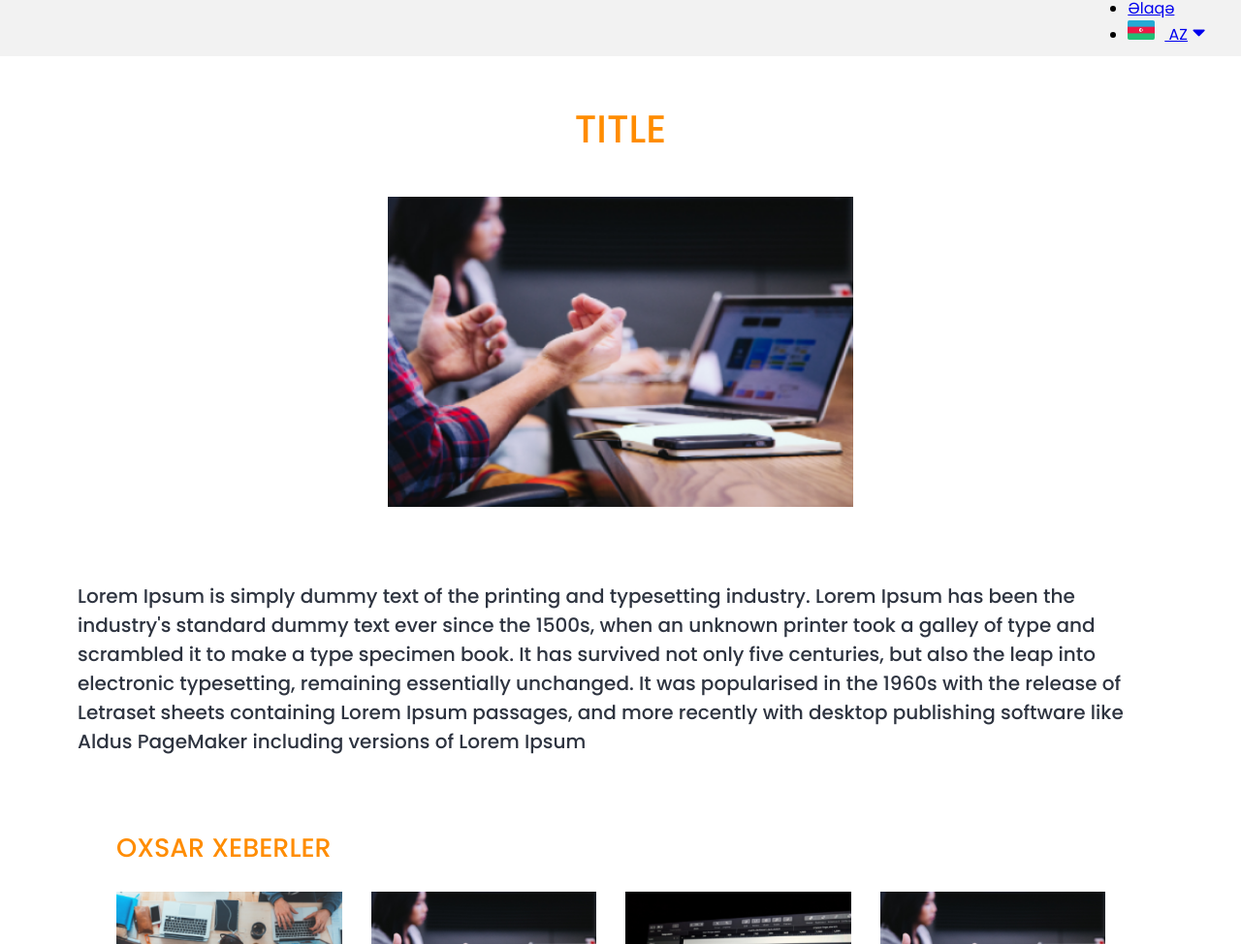
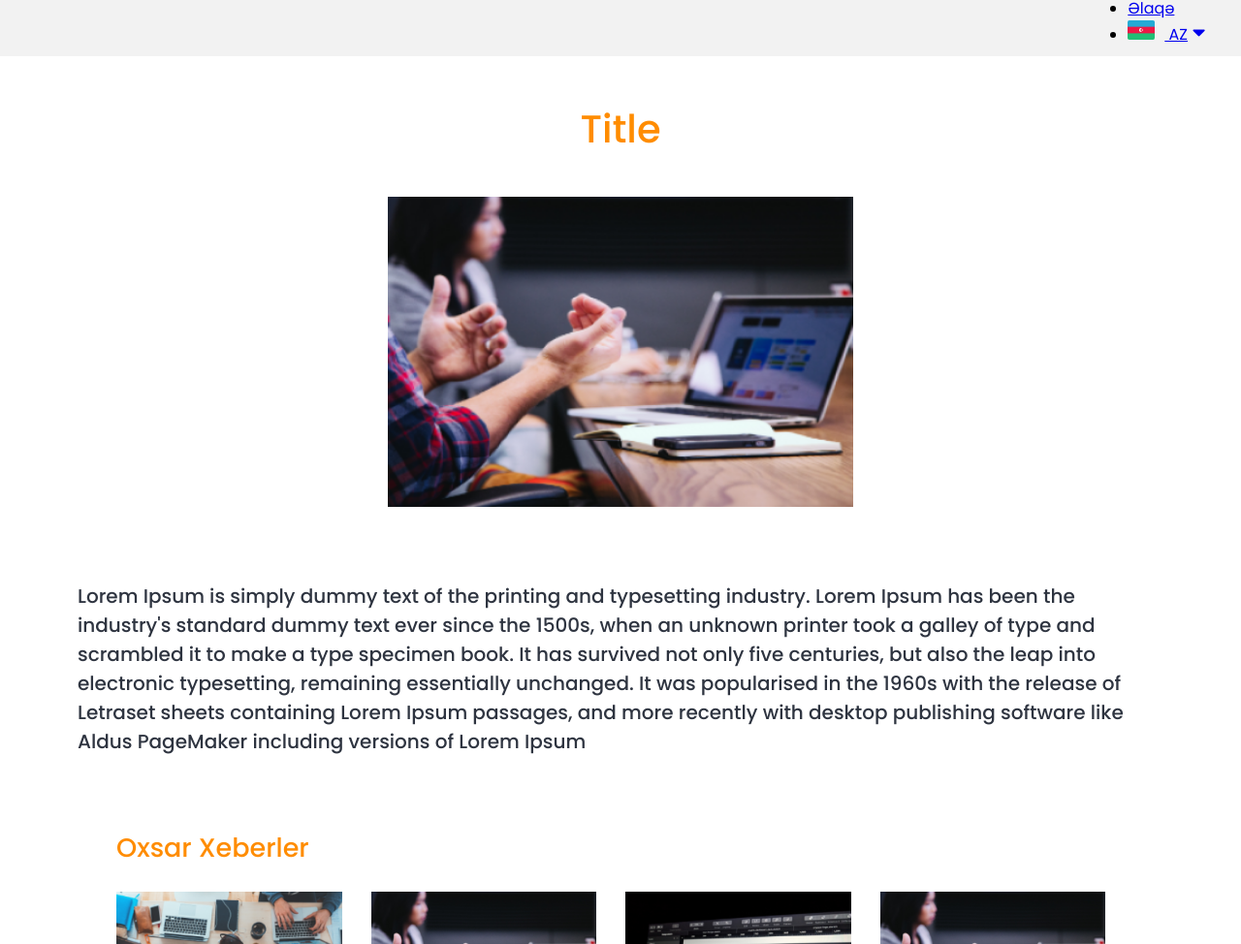
Before and after one commit to ilkinaslanli2001/azecontent.github.io, a Jekyll site: the page posts/azerbaijani/single-post.html, which Jekyll copies as it is, in a window 1280 px wide. Shown: the part 139-1113 px from the top of the page at 97% size. Built offline with Jekyll 4.4.1, drawn with Linux system fonts in a browser that asks for light colours; nearby versions of some CDN libraries.

Commit message:
Update single-post.css

```diff
--- a/assets/css/single-post.css
+++ b/assets/css/single-post.css
@@ -16,7 +16,7 @@
 .title {
   font-weight: 500;
   color: var(--secondary);
-  text-transform: uppercase;
+  text-transform: capitalize;
 }
 
 .post-title {
```
